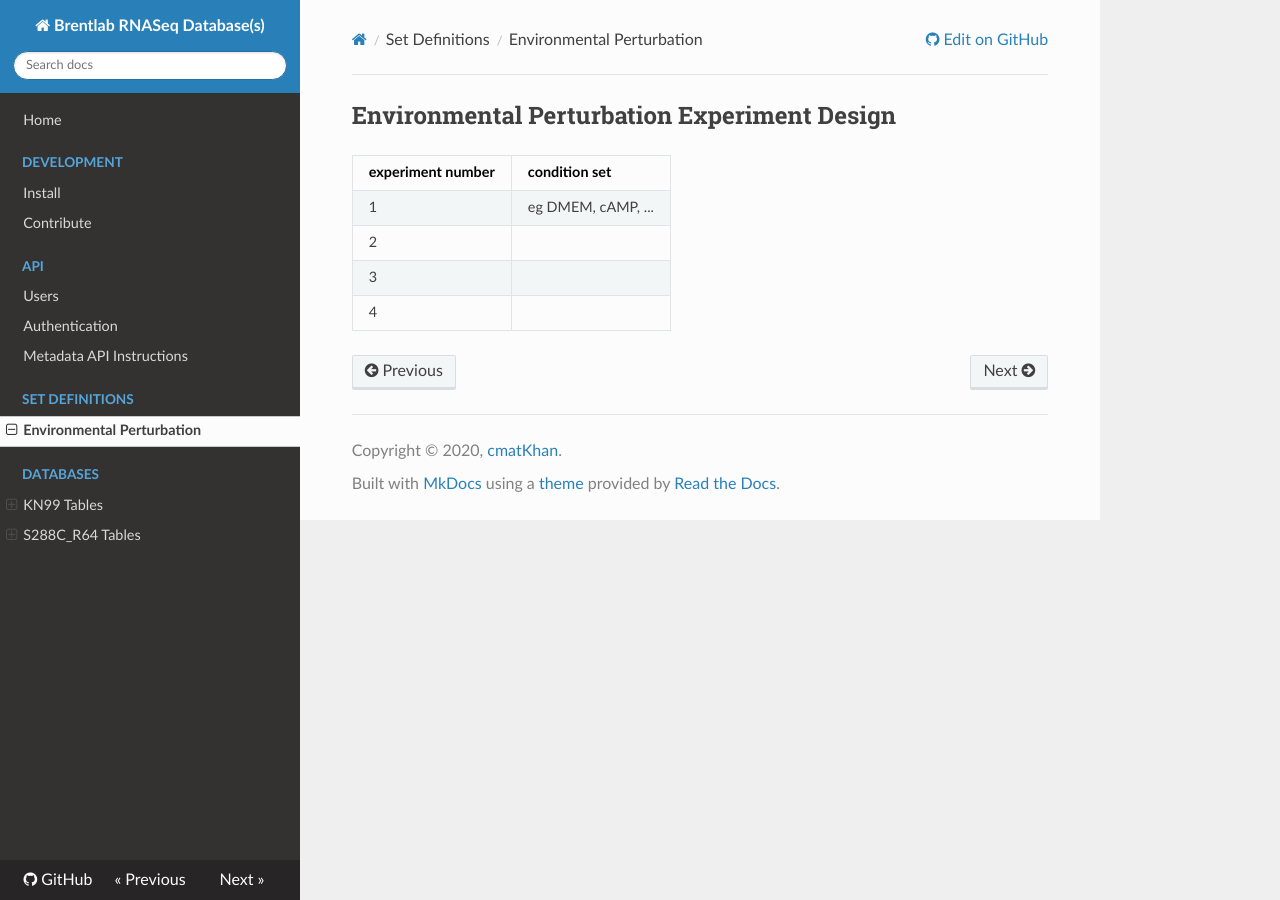
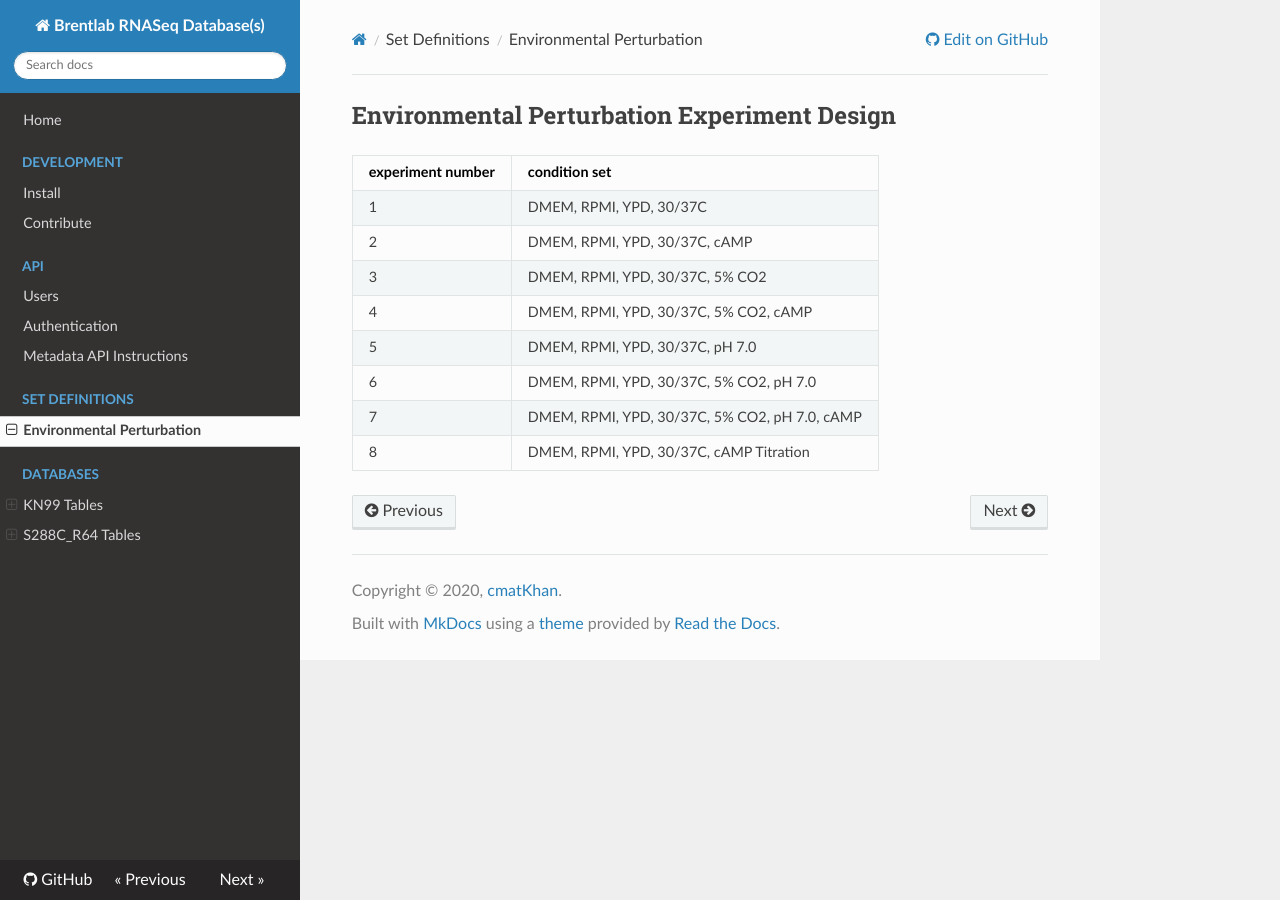
Before and after one commit to cmatKhan/rnaseq_databases_documentation, an MkDocs documentation site: the page built from docs/Set_Definitions/environmental_perturbation.md, in a window 1280 px wide. Built offline with MkDocs 1.6.1, drawn with Linux system fonts in a browser that asks for light colours; nearby versions of some CDN libraries.

Commit message:
Update environmental_perturbation.md (#8)
Added rough description

```diff
--- a/docs/Set_Definitions/environmental_perturbation.md
+++ b/docs/Set_Definitions/environmental_perturbation.md
@@ -3,7 +3,11 @@
 
 experiment number           | condition set
 ----------------------------|----------------------------
- 1                          | eg DMEM, cAMP, ...
- 2                          |
- 3                          |
- 4                          |
+ 1                          | DMEM, RPMI, YPD, 30/37C
+ 2                          | DMEM, RPMI, YPD, 30/37C, cAMP
+ 3                          | DMEM, RPMI, YPD, 30/37C, 5% CO2
+ 4                          | DMEM, RPMI, YPD, 30/37C, 5% CO2, cAMP
+ 5                          | DMEM, RPMI, YPD, 30/37C, pH 7.0
+ 6                          | DMEM, RPMI, YPD, 30/37C, 5% CO2, pH 7.0
+ 7                          | DMEM, RPMI, YPD, 30/37C, 5% CO2, pH 7.0, cAMP
+ 8                          | DMEM, RPMI, YPD, 30/37C, cAMP Titration
```
